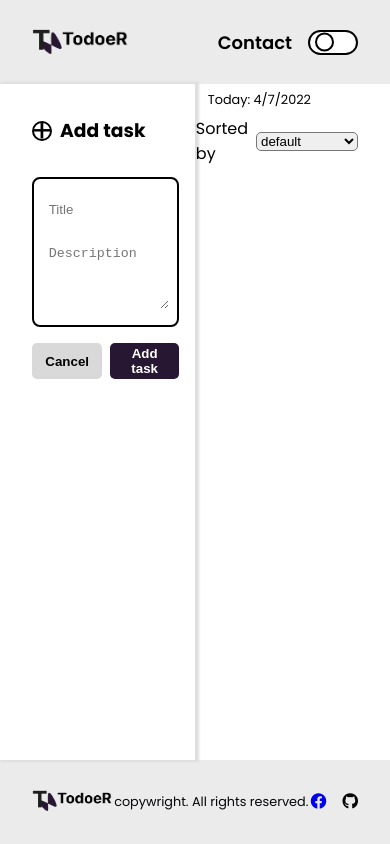
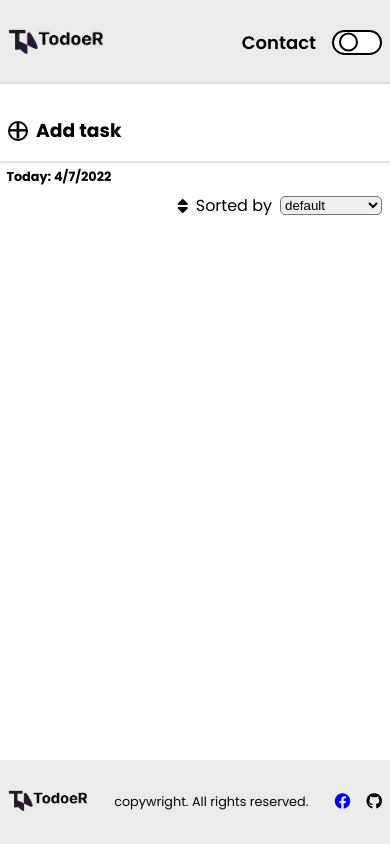
Before and after one commit to Tonywhite1997/TodoeR-frontend, a React (Create React App) app: page / in a window 390 px wide. Built offline with nearby package versions, Linux system fonts and the light colour scheme.

Commit message:
added mobile responsiveness

```diff
--- a/src/components/Home.js
+++ b/src/components/Home.js
@@ -11,75 +11,7 @@ import Footer from "./Footer";
 import Task from "./Task";
 import { DarkModeContext } from "./context";
 import TaskInputField from "./TaskInputField";
-
-function reducer(state, action) {
-  if (action.type === "ADD_TASK") {
-    return {
-      ...state,
-      userTasks: [...state.userTasks, action.payload],
-    };
-  } else if (action.type === "DELETE_TASK") {
-    return {
-      ...state,
-      userTasks: state.userTasks.filter((task) => {
-        return task.key !== action.payload;
-      }),
-      isModal: true,
-      message: "Task Deleted.",
-    };
-  } else if (action.type === "EDIT_MODE") {
-    return { ...state, editMode: true, editKey: action.payload };
-  } else if (action.type === "SWITCH_BACK_FROM_EDIT_MODE") {
-    return { ...state, editMode: false, editKey: "" };
-  } else if (action.type === "EDIT_TASK") {
-    return {
-      ...state,
-      userTasks: state.userTasks.map((task) => {
-        if (task.key === state.editKey) {
-          return { ...action.payload };
-        } else {
-          return task;
-        }
-      }),
-      editKey: "",
-      editMode: false,
-      isModal: true,
-      message: "Task Edited.",
-    };
-  } else if (action.type === "LOAD_STORED_DATA") {
-    return action.payload;
-  } else if (action.type === "TOGGLE_COMPLETE") {
-    return {
-      ...state,
-      userTasks: state.userTasks.map((task) => {
-        if (task.key === action.payload.key) {
-          return {
-            ...task,
-            isComplete: true,
-            completedDate: action.payload.date,
-          };
-        } else {
-          return task;
-        }
-      }),
-      isModal: true,
-      message: "Task completed.",
-    };
-  } else if (action.type === "REARRANGE_TASKS") {
-    const { dragStartRef, dragEnterRef } = action.payload;
-    const updatedTasks = state.userTasks;
-    const temp = updatedTasks[dragStartRef.current];
-    updatedTasks[dragStartRef.current] = updatedTasks[dragEnterRef.current];
-    updatedTasks[dragEnterRef.current] = temp;
-    return {
-      ...state,
-      isModal: state.userTasks.length > 1 ? true : false,
-      message: "Task swapped.",
-    };
-  } else if (action.type === "RESET_MODAL") {
-    return { ...state, isModal: false, message: "" };
-  }
-}
+import { reducer } from "./reducer";
 
 function Home() {
   const { isDark } = useContext(DarkModeContext);
@@ -96,9 +28,38 @@ function Home() {
     userTasks: [],
     editKey: "",
     editMode: false,
-    isModal: true,
+    isModal: false,
     message: "",
   });
+
+  const [screenSize, setScreenSize] = useState(window.innerWidth);
+  const [isNewTask, setIsNewTask] = useState(true);
+
+  function getScreenSize() {
+    setScreenSize(window.innerWidth);
+  }
+
+  useEffect(() => {
+    window.addEventListener("resize", getScreenSize);
+
+    return () => {
+      window.removeEventListener("resize", getScreenSize);
+    };
+  }, [screenSize]);
+
+  useEffect(() => {
+    if (screenSize < 650) {
+      setIsNewTask(false);
+    } else {
+      setIsNewTask(true);
+    }
+  }, [screenSize]);
+
+  function openTaskInputField() {
+    if (screenSize <= 650) {
+      setIsNewTask(true);
+    }
+  }
 
   function handleOnChange(e) {
     const { name } = e.target;
@@ -118,6 +79,9 @@ function Home() {
   function addTask() {
     if (!tasks.editMode) {
       if (input.title && input.description) {
+        if (screenSize <= 650) {
+          setIsNewTask(false);
+        }
         dispatcher({
           type: "ADD_TASK",
           payload: {
@@ -132,6 +96,9 @@ function Home() {
       }
       return;
     } else {
+      if (screenSize <= 650) {
+        setIsNewTask(false);
+      }
       dispatcher({ type: "EDIT_TASK", payload: input });
       setInput((prevState) => {
         return { ...prevState, title: "", description: "" };
@@ -140,6 +107,9 @@ function Home() {
   }
 
   function handleCancelButton() {
+    if (screenSize <= 650) {
+      setIsNewTask(false);
+    }
     if (tasks.editMode) {
       dispatcher({ type: "SWITCH_BACK_FROM_EDIT_MODE" });
       setInput((prevState) => {
@@ -157,12 +127,15 @@ function Home() {
   }
 
   function startEditMode(key) {
+    setIsNewTask(true);
+    setTimeout(() => {
       descriptionRef.current.focus();
       tasks.userTasks.find((task) => {
         if (task.key === key) {
           setInput({ ...task });
         }
         return dispatcher({ type: "EDIT_MODE", payload: key });
+      });
     });
   }
 
@@ -221,6 +194,7 @@ function Home() {
   function handleSortValueChange(e) {
     dispatcher({ type: "SWITCH_BACK_FROM_EDIT_MODE" });
     setInput({ title: "", description: "" });
+
     if (e.target.value === "completed") {
       setIsSorting(true);
       setSortArray(() => {
@@ -246,11 +220,11 @@ function Home() {
       <Header />
       <main className="main">
         <section className="main--left">
-          <div className="main--left__addBtn">
+          <div className="main--left__addBtn" onClick={openTaskInputField}>
             <p className={isDark ? "p--darkMode" : ""}>+</p>
             <h3>Add task</h3>
           </div>
-          {!tasks.editMode && (
+          {!tasks.editMode && isNewTask && (
             <TaskInputField
               input={input}
               handleOnChange={handleOnChange}
@@ -287,6 +261,7 @@ function Home() {
             addTask={addTask}
             sortArray={sortArray}
             isSorting={isSorting}
+            isNewTask={isNewTask}
           />
         </section>
       </main>
--- a/src/components/Task.js
+++ b/src/components/Task.js
@@ -167,7 +167,6 @@ function Task({
             </div>
           );
         })}
-      {}
     </>
   );
 }
--- a/src/components/TaskInputField.js
+++ b/src/components/TaskInputField.js
@@ -9,13 +9,17 @@ function TaskInputField({
   handleCancelButton,
   addTask,
   tasks,
+  inputFieldRef,
 }) {
   const { isDark } = useContext(DarkModeContext);
 
   return (
     <div
+      ref={inputFieldRef}
       className="main--left--task__div"
-      style={{ paddingLeft: tasks.editMode ? "1em" : "0" }}
+      style={{
+        paddingLeft: tasks.editMode ? "1em" : "0",
+      }}
     >
       <div
         className={
--- /dev/null
+++ b/src/components/reducer.js
@@ -0,0 +1,70 @@
+export function reducer(state, action) {
+  if (action.type === "ADD_TASK") {
+    return {
+      ...state,
+      userTasks: [...state.userTasks, action.payload],
+    };
+  } else if (action.type === "DELETE_TASK") {
+    return {
+      ...state,
+      userTasks: state.userTasks.filter((task) => {
+        return task.key !== action.payload;
+      }),
+      isModal: true,
+      message: "Task Deleted.",
+    };
+  } else if (action.type === "EDIT_MODE") {
+    return { ...state, editMode: true, editKey: action.payload };
+  } else if (action.type === "SWITCH_BACK_FROM_EDIT_MODE") {
+    return { ...state, editMode: false, editKey: "" };
+  } else if (action.type === "EDIT_TASK") {
+    return {
+      ...state,
+      userTasks: state.userTasks.map((task) => {
+        if (task.key === state.editKey) {
+          return { ...action.payload };
+        } else {
+          return task;
+        }
+      }),
+      editKey: "",
+      editMode: false,
+      isModal: true,
+      message: "Task Edited.",
+    };
+  } else if (action.type === "LOAD_STORED_DATA") {
+    return action.payload;
+  } else if (action.type === "TOGGLE_COMPLETE") {
+    return {
+      ...state,
+      userTasks: state.userTasks.map((task) => {
+        if (task.key === action.payload.key) {
+          return {
+            ...task,
+            isComplete: true,
+            completedDate: action.payload.date,
+          };
+        } else {
+          return task;
+        }
+      }),
+      isModal: true,
+      message: "Task completed.",
+    };
+  } else if (action.type === "REARRANGE_TASKS") {
+    const { dragStartRef, dragEnterRef } = action.payload;
+    const updatedTasks = state.userTasks;
+    const temp = updatedTasks[dragStartRef.current];
+    updatedTasks[dragStartRef.current] = updatedTasks[dragEnterRef.current];
+    updatedTasks[dragEnterRef.current] = temp;
+    return {
+      ...state,
+      isModal: updatedTasks.length > 1 ? true : false,
+      message: "Task swapped.",
+    };
+  } else if (action.type === "RESET_MODAL") {
+    return { ...state, isModal: false, message: "" };
+  } else {
+    return { ...state };
+  }
+}
--- a/src/css/_contact.scss
+++ b/src/css/_contact.scss
@@ -4,15 +4,34 @@
     flex-direction: $direction;
 }
 
+body{
+    height: 100vh;
+    height: -webkit-fill-available;
+
+    .header, .footer{
+        height: 10%;
+    }
+
+    .footer{
+        position: absolute;
+        bottom: 0;
+        right: 0;
+        left: 0;
+    }
+
+    .contact--section{
+        height: 80%;
+    }
+}
+
+
 .contact--section{
-    // border: 1px solid red;
-    height: 80vh;
+    margin-top: 1.7em;
     @include flex(column);
     align-items: center;
     justify-content: center;
 
     &__div{
-        // border: 1px solid red;
         margin-bottom: 2em;
         padding: 2em 2em;
         background-color: #EBEBEB;
@@ -22,7 +41,6 @@
 
 
         &__name, &__email{
-            // border: 1px solid green;
             @include flex(column);
             gap: .5em;
             margin-bottom: 1em;
@@ -66,3 +84,21 @@
             font-size: 1.125rem;
         }
 }
+
+@media screen and (max-width: 650px){
+    .contact--section{
+        &__div{
+            width: 350px;
+
+            &__name,&__email, &__textarea{
+                width: 330px;
+            }
+        }
+
+        p{
+            text-align: center;
+            font-size: 1em;
+            margin-bottom: 1em;
+        }
+    }
+}
--- a/src/css/_footer.scss
+++ b/src/css/_footer.scss
@@ -31,3 +31,16 @@
         }
     }
 }
+
+@media screen and (max-width: 650px){
+    .footer{
+
+        &--logo{
+            margin-left: .5em;
+        }
+
+        &--icons{
+            margin-right: .5em;
+        }
+    }
+}
--- a/src/css/_header.scss
+++ b/src/css/_header.scss
@@ -78,3 +78,16 @@
     }
 
 }
+
+@media screen and (max-width: 650px){
+    .header{
+
+        &--logo{
+            margin-left: .5em;
+        }
+
+        &--right{
+            margin-right: .5em;
+        }
+    }
+}
--- a/src/css/_main.scss
+++ b/src/css/_main.scss
@@ -4,12 +4,10 @@
 }
 
 .main{
-//    border: 1px solid red;
    height: 80%;
    @include flex(row);
 
    &--left{
-    // border: 1px solid red;
     padding-left: 2em;
     width: 50%;
     box-shadow: 2px 0 2px 2px rgb(222, 222, 222);
@@ -21,7 +19,6 @@
         margin-top: 2em;
         margin-bottom: 1em;
         cursor: pointer;
-        // border: 1px solid green;
         width: 120px;
 
         p{
@@ -42,6 +39,7 @@
         // border: 1px solid red;
         padding: 1em 0;
         padding-right: 1em;
+        margin-right: 1em;
 
         &__textfield{
             border: 2px solid black;
@@ -49,7 +47,7 @@
             padding: 1em .5em;
             margin-bottom: 1em;
             height: 150px;
-            width: 50%;
+            width: 90%;
             @include flex(column);
             gap: 1em;
 
@@ -65,7 +63,6 @@
                 height: 100px;
                 overflow-y: scroll;
                 cursor: pointer;
-                // border: 1px solid red;
 
             &::-webkit-scrollbar {
                     width: .5em;
@@ -88,8 +85,7 @@
         }
 
         &__button{
-            // border: 1px solid green;
-            width: 50%;
+            width: 90%;
             @include flex(row);
             gap: .5em;
             justify-content: flex-end;
@@ -134,6 +130,7 @@
         position: absolute;
         top: .5em;
         font-size: .8rem;
+        font-weight: bold;
         left: 1em;
        }
 
@@ -152,7 +149,6 @@
         }
 
        &__sort{
-        // border: 1px solid red;
         @include flex(row);
         gap: .5em;
         margin-top: 2em;
@@ -186,14 +182,13 @@
           align-items: flex-start;
           gap: .5em;
           padding: 0 1em;
-        //   border: 1px solid red;
           margin-top: 1em;
+          padding-bottom: .5em;
 
           &__text{
             @include flex(row);
             gap: 1em;
             align-items: flex-start;
-            // border: 1px solid red;
           }
 
           h4{
@@ -228,8 +223,43 @@
 }
 
 @media screen and (max-width: 800px){
+    .main--left--task__div{
+        // border: 1px solid red;
+    }
     .main--left--task__div__button,
     .main--left--task__div__textfield{
         width: 100%;
     }
 }
+
+@media screen and (max-width: 650px){
+    .main {
+            flex-direction: column;
+
+            &--right, &--left{
+                width: 100%;
+            }
+
+            &--left{
+                padding-left: .5em;
+                &--task__div{
+                    margin: 0;
+                }
+
+            }
+            &--right{
+
+                &__sort{
+                    margin-right: .5em;
+                }
+
+                &__task{
+                    padding-left: .5em;
+                }
+
+                &__date{
+                    left: .5em;
+                }
+            }
+        }
+}
--- a/src/css/root.css
+++ b/src/css/root.css
@@ -89,6 +89,15 @@
   left: 1.6em;
 }
 
+@media screen and (max-width: 650px) {
+  .header--logo {
+    margin-left: .5em;
+  }
+  .header--right {
+    margin-right: .5em;
+  }
+}
+
 .main {
   height: 80%;
   display: -webkit-box;
@@ -153,6 +162,7 @@
 .main--left--task__div {
   padding: 1em 0;
   padding-right: 1em;
+  margin-right: 1em;
 }
 
 .main--left--task__div__textfield {
@@ -161,7 +171,7 @@
   padding: 1em .5em;
   margin-bottom: 1em;
   height: 150px;
-  width: 50%;
+  width: 90%;
   display: -webkit-box;
   display: -ms-flexbox;
   display: flex;
@@ -206,7 +216,7 @@
 }
 
 .main--left--task__div__button {
-  width: 50%;
+  width: 90%;
   display: -webkit-box;
   display: -ms-flexbox;
   display: flex;
@@ -266,6 +276,7 @@
   position: absolute;
   top: .5em;
   font-size: .8rem;
+  font-weight: bold;
   left: 1em;
 }
 
@@ -344,6 +355,7 @@
   gap: .5em;
   padding: 0 1em;
   margin-top: 1em;
+  padding-bottom: .5em;
 }
 
 .main--right__task__text {
@@ -400,6 +412,33 @@
   }
 }
 
+@media screen and (max-width: 650px) {
+  .main {
+    -webkit-box-orient: vertical;
+    -webkit-box-direction: normal;
+        -ms-flex-direction: column;
+            flex-direction: column;
+  }
+  .main--right, .main--left {
+    width: 100%;
+  }
+  .main--left {
+    padding-left: .5em;
+  }
+  .main--left--task__div {
+    margin: 0;
+  }
+  .main--right__sort {
+    margin-right: .5em;
+  }
+  .main--right__task {
+    padding-left: .5em;
+  }
+  .main--right__date {
+    left: .5em;
+  }
+}
+
 .footer {
   background-color: #EBEBEB;
   height: 10%;
@@ -443,8 +482,37 @@
   color: black;
 }
 
+@media screen and (max-width: 650px) {
+  .footer--logo {
+    margin-left: .5em;
+  }
+  .footer--icons {
+    margin-right: .5em;
+  }
+}
+
+body {
+  height: 100vh;
+  height: -webkit-fill-available;
+}
+
+body .header, body .footer {
+  height: 10%;
+}
+
+body .footer {
+  position: absolute;
+  bottom: 0;
+  right: 0;
+  left: 0;
+}
+
+body .contact--section {
+  height: 80%;
+}
+
 .contact--section {
-  height: 80vh;
+  margin-top: 1.7em;
   display: -webkit-box;
   display: -ms-flexbox;
   display: flex;
@@ -528,6 +596,20 @@
   font-size: 1.125rem;
 }
 
+@media screen and (max-width: 650px) {
+  .contact--section__div {
+    width: 350px;
+  }
+  .contact--section__div__name, .contact--section__div__email, .contact--section__div__textarea {
+    width: 330px;
+  }
+  .contact--section p {
+    text-align: center;
+    font-size: 1em;
+    margin-bottom: 1em;
+  }
+}
+
 * {
   margin: 0px;
   padding: 0px;
```
Also changed, not shown: 1 other file (tests, documents, lock files or other folders). Lines whose indentation alone changed are shown as unchanged.
